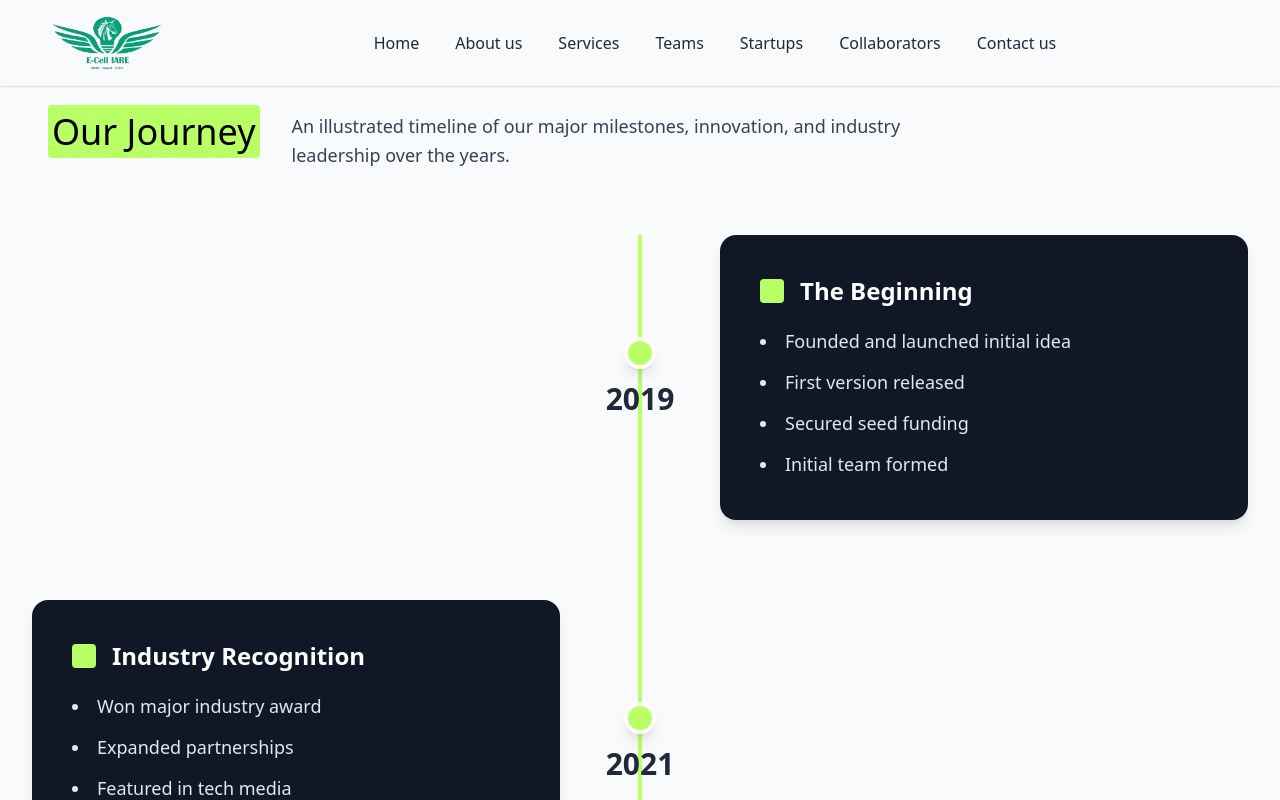
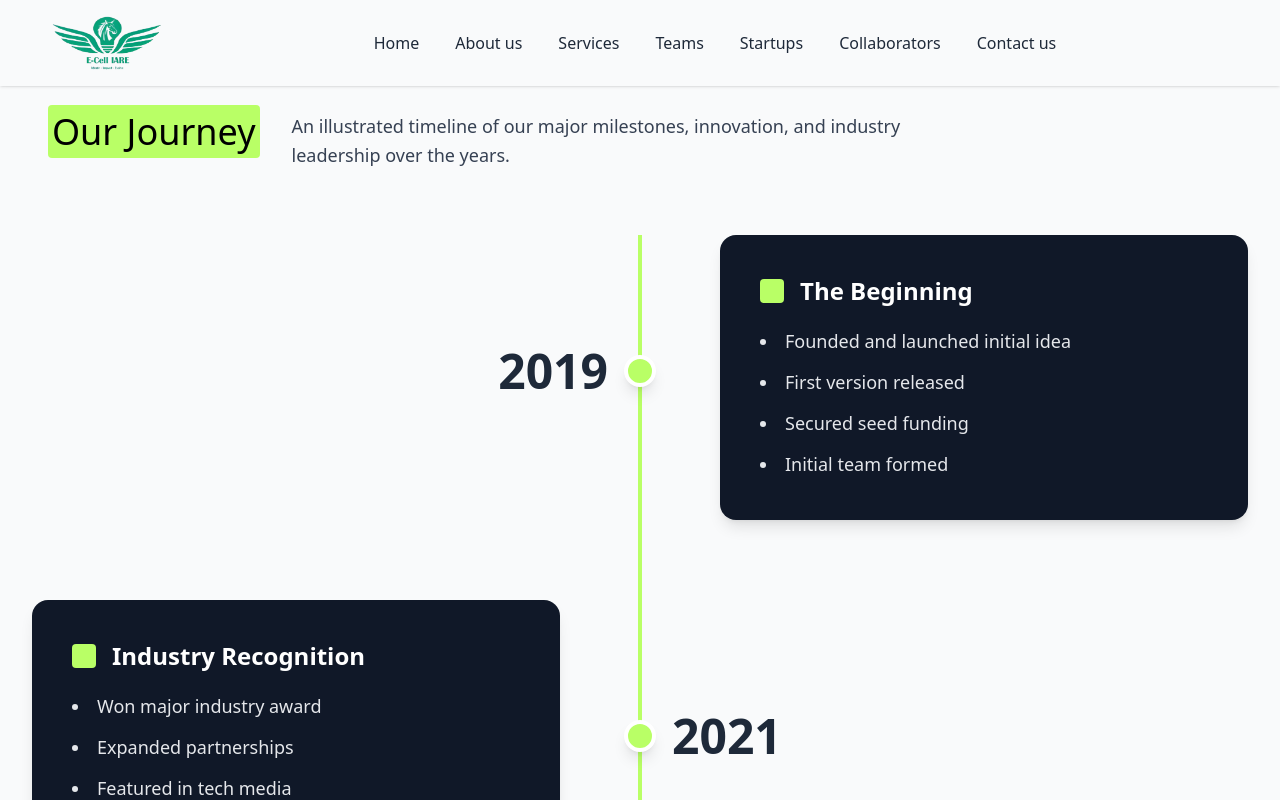
Before and after one commit to Maximus5470/Ecell-Website, a Next.js app: page /about in a window 1280 px wide. Shown: the top 800 px of the page. Built offline with nearby package versions, Linux system fonts and the light colour scheme.

Commit message:
Update Timeline component: reposition year display to alternate sides of the center dot for improved layout

```diff
--- a/components/Timeline.tsx
+++ b/components/Timeline.tsx
@@ -147,10 +147,17 @@ const Timeline = () => {
                     )}
                   </div>
 
-                  {/* Center timeline dot and year */}
+                  {/* Center timeline dot with year positioned on sides */}
                   <div className="w-32 flex flex-col items-center relative z-10 flex-shrink-0">
-                    <span className="bg-[#B9FF66] rounded-full h-8 w-8 flex items-center justify-center mb-3 border-4 border-white shadow-lg"></span>
-                    <span className="text-3xl font-bold text-gray-800">{item.year}</span>
+                    <div className="relative mb-3">
+                      <span className="bg-[#B9FF66] rounded-full h-8 w-8 flex items-center justify-center border-4 border-white shadow-lg"></span>
+                      {/* Year positioned absolutely relative to the circle - alternating sides */}
+                      <span className={`text-5xl font-bold text-gray-800 absolute top-1/2 transform -translate-y-1/2 ${
+                        isLeft ? 'left-12' : 'right-12'
+                      }`}>
+                        {item.year}
+                      </span>
+                    </div>
                   </div>
 
                   {/* Right side content */}
```
